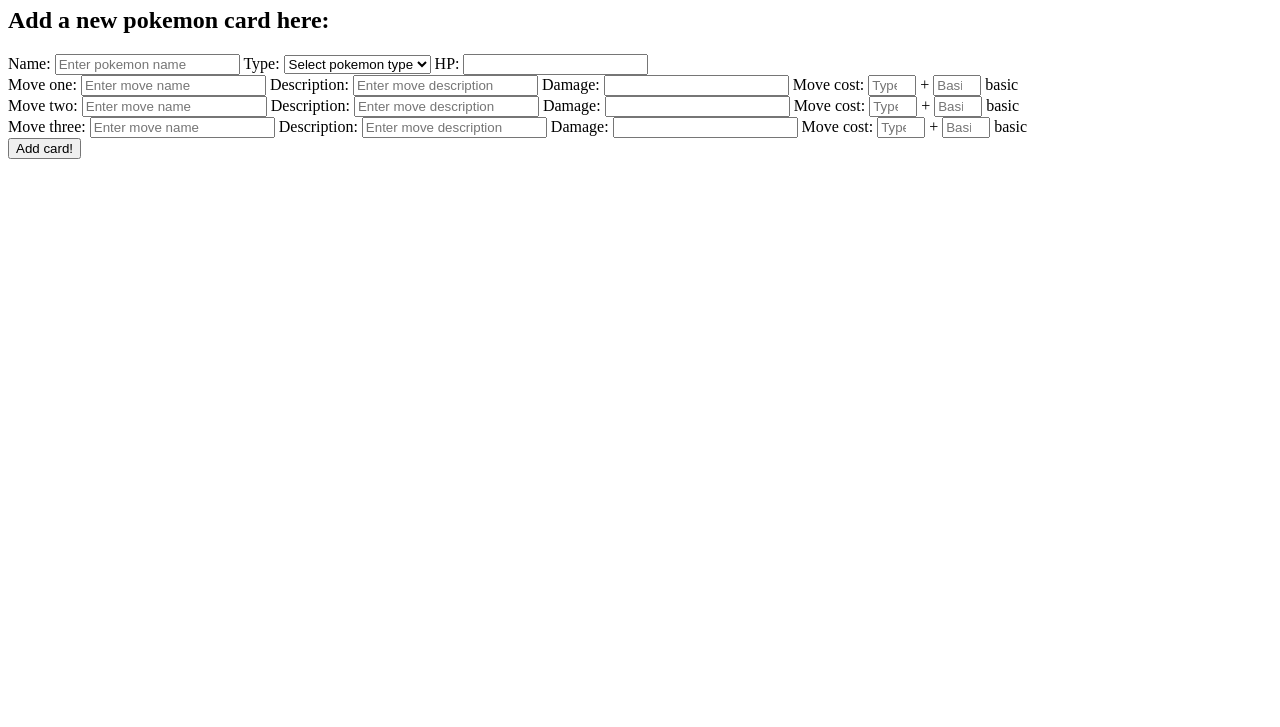
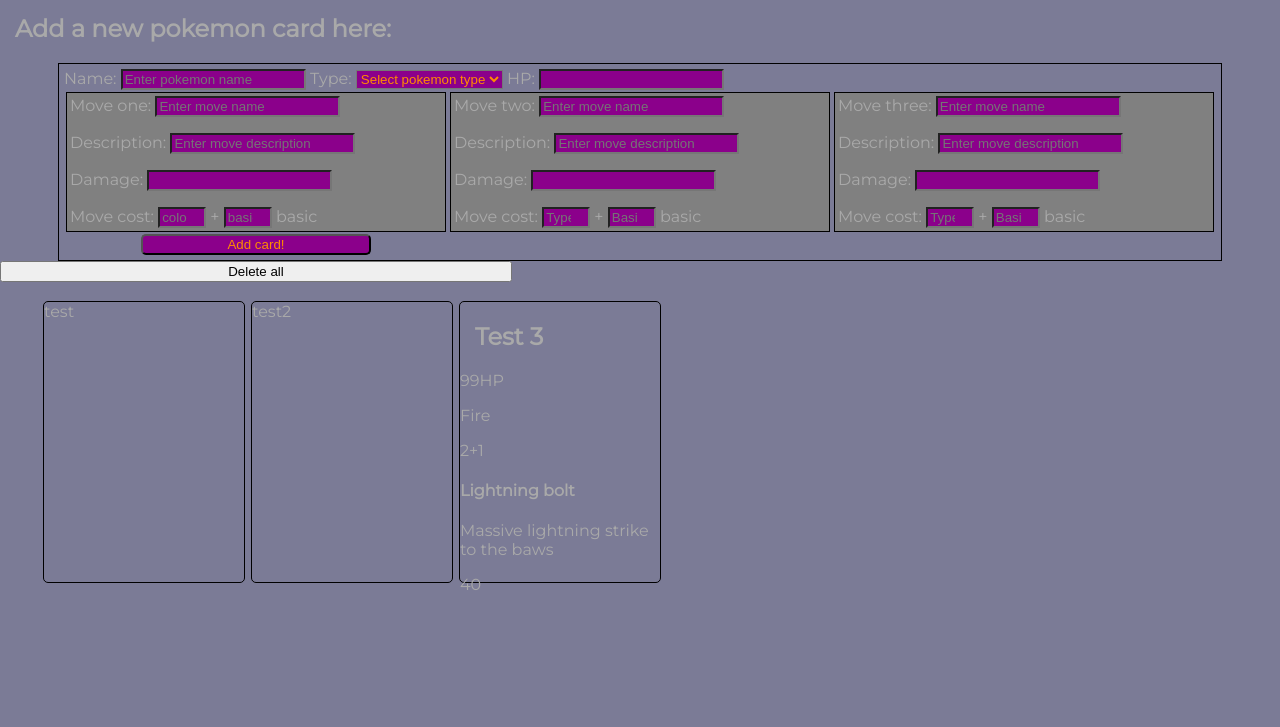
Before and after one commit to StuMcA/js_dom_homework, a plain HTML site: page index.html in a window 1280 px wide. Shown: the part 73-800 px from the top of the page. Drawn offline with Linux system fonts and the light colour scheme.

Commit message:
added delete all button

```diff
--- a/index.html
+++ b/index.html
@@ -5,6 +5,9 @@
     <meta http-equiv="X-UA-Compatible" content="IE=edge">
     <meta name="viewport" content="width=device-width, initial-scale=1.0">
     <script src="js/app.js"></script>
+    <link rel="stylesheet" href="static/style.css">
+    <link rel="preconnect" href="https://fonts.gstatic.com">
+    <link href="https://fonts.googleapis.com/css2?family=Indie+Flower&family=Montserrat&display=swap" rel="stylesheet">
     <title>Pokemon Cards</title>
 </head>
 <body>
@@ -15,6 +18,7 @@
         <section>
             <h2>Add a new pokemon card here:</h2>
             <form id="add-card-form">
+                <div class="details">
                     <label for="name">Name: </label>
                     <input type="text" id="name" placeholder="Enter pokemon name" required>
                     <label for="type">Type: </label>
@@ -28,53 +32,80 @@
                     </select>
                     <label for="health">HP: </label>
                     <input type="number" id="health" min="0" step="10" required>
-
-                <section>
+                </div>
+                <div class="move-one">
                     <label for="move-one" id="move-name">Move one: </label>
-                    <input type="text" placeholder="Enter move name" required>
+                    <input type="text" placeholder="Enter move name" id="move-one" required>
+                    <p>
                         <label for="move-one-desc">Description: </label>
                         <input type="text" id="move-one-desc" placeholder="Enter move description">
+                    </p>
+                    <p>
                         <label for="move-one-damage">Damage: </label>
                         <input type="number" id="move-one-damage" min="0" step="10">
+                    </p>
                     <label for="move-one-cost">Move cost: </label>
-                    <input type="number" min="0" placeholder="Type" id="move-one-cost" max="4">
+                    <input type="number" min="0" placeholder="colour" id="move-one-cost" max="4">
                     <label> + </label>
-                    <input type="number" min="0" placeholder="Basic" id="move-one-cost-basic" max="4">
+                    <input type="number" min="0" placeholder="basic" id="move-one-cost-basic" max="4">
                     <label for="move-one-cost-basic"> basic</label>
-                </section>
+                </div>
 
-                <section>
+                <div class="move-two">
                     <label for="move-two" id="move-name">Move two: </label>
-                    <input type="text" placeholder="Enter move name">
+                    <input type="text" placeholder="Enter move name" id="move-two">
+                    <p>
                         <label for="move-two-desc">Description: </label>
                         <input type="text" id="move-two-desc" placeholder="Enter move description">
+                    </p>
+                    <p>
                         <label for="move-two-damage">Damage: </label>
                         <input type="number" id="move-two-damage" min="0" step="10">
+                    </p>
                     <label for="move-two-cost">Move cost: </label>
                     <input type="number" min="0" placeholder="Type" id="move-two-cost" max="4">
                     <label> + </label>
                     <input type="number" min="0" placeholder="Basic" id="move-two-cost-basic" max="4">
                     <label for="move-two-cost-basic"> basic</label>
-                </section>
+                </div>
 
-                <section>
+                <div class="move-three">
                     <label for="move-three" id="move-name">Move three: </label>
-                    <input type="text" placeholder="Enter move name">
+                    <input type="text" placeholder="Enter move name" id="move-three">
+                    <p>
                         <label for="move-three-desc">Description: </label>
                         <input type="text" id="move-three-desc" placeholder="Enter move description">
+                    </p>
+                    <p>
                         <label for="move-three-damage">Damage: </label>
                         <input type="number" id="move-three-damage" min="0" step="10">
+                    </p>
                     <label for="move-three-cost">Move cost: </label>
                     <input type="number" min="0" placeholder="Type" id="move-three-cost" max="4">
                     <label> + </label>
                     <input type="number" min="0" placeholder="Basic" id="move-three-cost-basic" max="4">
                     <label for="move-three-cost-basic"> basic</label>
-                </section>
-                <input type="submit" value="Add card!">
+                </div>
+                <input type="submit" value="Add card!" id="submit">
             </form>
+            <button id="delete">Delete all</button>
         </section>
         <section id="pokemon-card-container">
-            <ul id="pokemon-card-list"></ul>
+            <ul id="pokemon-card-list">
+                <li>test</li>
+                <li>test2</li>
+                <li>
+                    <h2>Test 3</h2>
+                    <p>99HP</p>
+                    <p>Fire</p>
+                    <div>
+                        <div>2+1</div>
+                        <h4>Lightning bolt</h4>
+                        <p>Massive lightning strike to the baws</p>
+                        <p>40</p>
+                    </div>
+                </li>
+            </ul>
         </section>
     </main>
 </body>
--- a/js/app.js
+++ b/js/app.js
@@ -2,13 +2,15 @@ document.addEventListener('DOMContentLoaded', () => {
 console.log('DOM loaded');
 
 const addCardForm = document.querySelector('#add-card-form');
+const deleteCards = document.querySelector('#delete');
 
     addCardForm.addEventListener('submit', (event) => {
         event.preventDefault();
-        console.log(event);
-        createNewCard(event.target)
+        createNewCard(event.target);
+    });
 
-    });
+    deleteCards.addEventListener('click', handleDeleteAllClick)
+
 });
 
 const createNewCard = function(form) {
@@ -28,4 +30,28 @@ const createNewCard = function(form) {
     const type = document.createElement('p');
     type.textContent = form.type.value;
     newCard.appendChild(type);
+
+    const moveOne = document.createElement('div');
+    newCard.append(moveOne);
+
+    const moveOneCost = document.createElement('div');
+    moveOneCost.textContent = `${form['move-one-cost'].value}+${form['move-one-cost-basic'].value}`
+    moveOne.appendChild(moveOneCost);
+
+    const moveOneName = document.createElement('h4');
+    moveOneName.textContent = form['move-one'].value;
+    moveOne.appendChild(moveOneName);
+
+    const moveOneDesc = document.createElement('p');
+    moveOneDesc.textContent = form['move-one-desc'].value;
+    moveOne.appendChild(moveOneDesc);
+
+    const moveOneDamage = document.createElement('p');
+    moveOneDamage.textContent = form['move-one-damage'].value;
+    moveOne.appendChild(moveOneDamage);
 }
+
+const handleDeleteAllClick = function(event) {
+    const pokemonCards = document.querySelector('#pokemon-card-list');
+    pokemonCards.innerHTML ='';
+}
--- /dev/null
+++ b/static/style.css
@@ -0,0 +1,94 @@
+header {
+    background-color: darkolivegreen;
+    margin: 0;
+    padding: 10px;
+}
+
+body {
+    background-color: rgb(123, 123, 150);
+    color:darkgrey;
+    margin: 0;
+    font-family: 'Montserrat';
+}
+
+h1 {
+    margin: 0;
+    text-align: center;
+    font-family: 'Indie flower';
+}
+
+h2 {
+    padding: 0 0 0 15px;
+}
+
+form {
+    margin: auto;
+    width: 90%;
+    padding: 5px;
+    border: 1px solid black;
+    display: grid;
+    grid-template-areas:
+    "details details details"
+    "moveOne moveTwo moveThree"
+    "submit . delete";
+}
+
+.details {
+    grid-area: details;
+}
+
+.move-one, .move-two, .move-three {
+    border: 1px solid black;
+    margin: 2px;
+    padding: 3px;
+    background-color: gray;
+}
+
+.move-one {
+    grid-area: moveOne;
+}
+
+.move-two {
+    grid-area: moveTwo;
+}
+
+.move-three {
+    grid-area: moveThree;
+}
+
+#submit {
+    grid-area: submit;
+    width: 60%;
+    margin: auto;
+    border-radius: 5px;
+}
+
+#delete {
+    grid-area: delete;
+    width: 40%;
+    margin: auto;
+}
+
+label {
+    /* margin-right: 15px; */
+}
+
+input, select {
+    background-color: darkmagenta;
+    color:darkorange;
+}
+
+ul {
+    list-style: none;
+    display: flex;
+    flex-direction: row;
+    flex-wrap: wrap;
+}
+
+li {
+    width: 200px;
+    height: 280px;
+    border-radius: 5px;
+    border: 1px solid black;
+    margin: 3px;
+}
```
Lines whose indentation alone changed are shown as unchanged.
